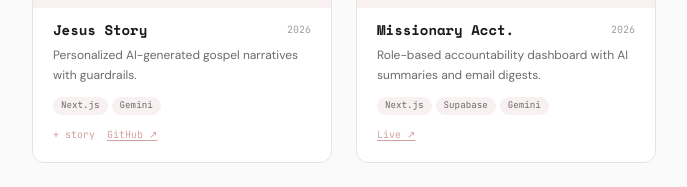
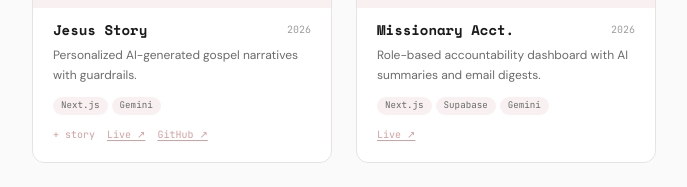
Before and after one commit to jeeminhan/treemin.forest, a Next.js app: page / in a window 1280 px wide. Shown: the part 2480-2667 px from the top of the page, without its empty margins (296-983 px from the left). Built offline with nearby package versions, Linux system fonts and the light colour scheme.

Commit message:
fix: add missing Vercel liveUrls for translateio, brief-builder, and jesus-story

```diff
--- a/data/projects.ts
+++ b/data/projects.ts
@@ -96,6 +96,7 @@ export const projects: Project[] = [
     techStack: ['Next.js'],
     year: 2026,
     githubUrl: 'https://github.com/jeeminhan/Translate_Practice',
+    liveUrl: 'https://translate-practice-jeemin-hans-projects.vercel.app',
     description: 'AI-powered translation and localization tool.',
     story: '',
   },
@@ -136,6 +137,7 @@ export const projects: Project[] = [
     techStack: ['Next.js', 'Gemini'],
     year: 2026,
     githubUrl: 'https://github.com/jeeminhan/Clearbrief',
+    liveUrl: 'https://clearbrief-iota.vercel.app',
     description: 'AI-powered project brief assistant with email delivery.',
     story: '',
   },
@@ -179,6 +181,7 @@ export const projects: Project[] = [
     techStack: ['Next.js', 'Gemini'],
     year: 2026,
     githubUrl: 'https://github.com/jeeminhan/jesus-story',
+    liveUrl: 'https://jesus-story-seven.vercel.app',
     description: 'Personalized AI-generated gospel narratives with guardrails.',
     story: 'Everyone has a different starting point with the gospel. I built a tool that meets people where they are — generating a personalized retelling while keeping the message faithful.',
   },
```
